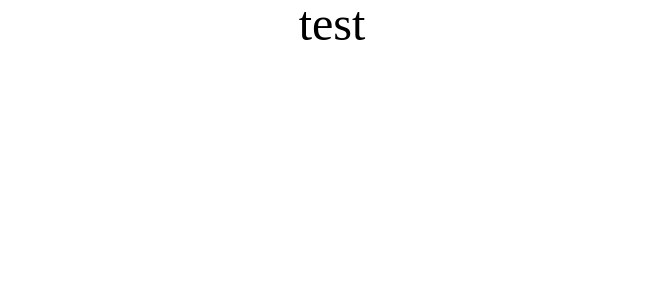
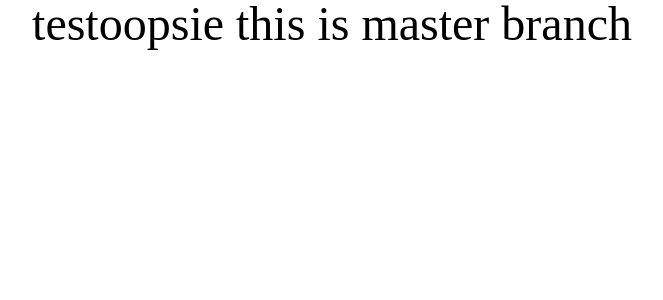
Before and after one commit to Kasador/geo-lingo, a React (Create React App) app: page / in a window 1280 px wide. Shown: the top 300 px of the page, without its empty margins (308-971 px from the left). Built offline with nearby package versions, Linux system fonts and the light colour scheme.

Commit message:
commit to master

```diff
--- a/src/Main/App.js
+++ b/src/Main/App.js
@@ -5,6 +5,7 @@ function App() {
     return (
         <div className="App">
             <h1>test</h1>
+            <h1>oopsie this is master branch</h1>
         </div>
     );
 }
```
